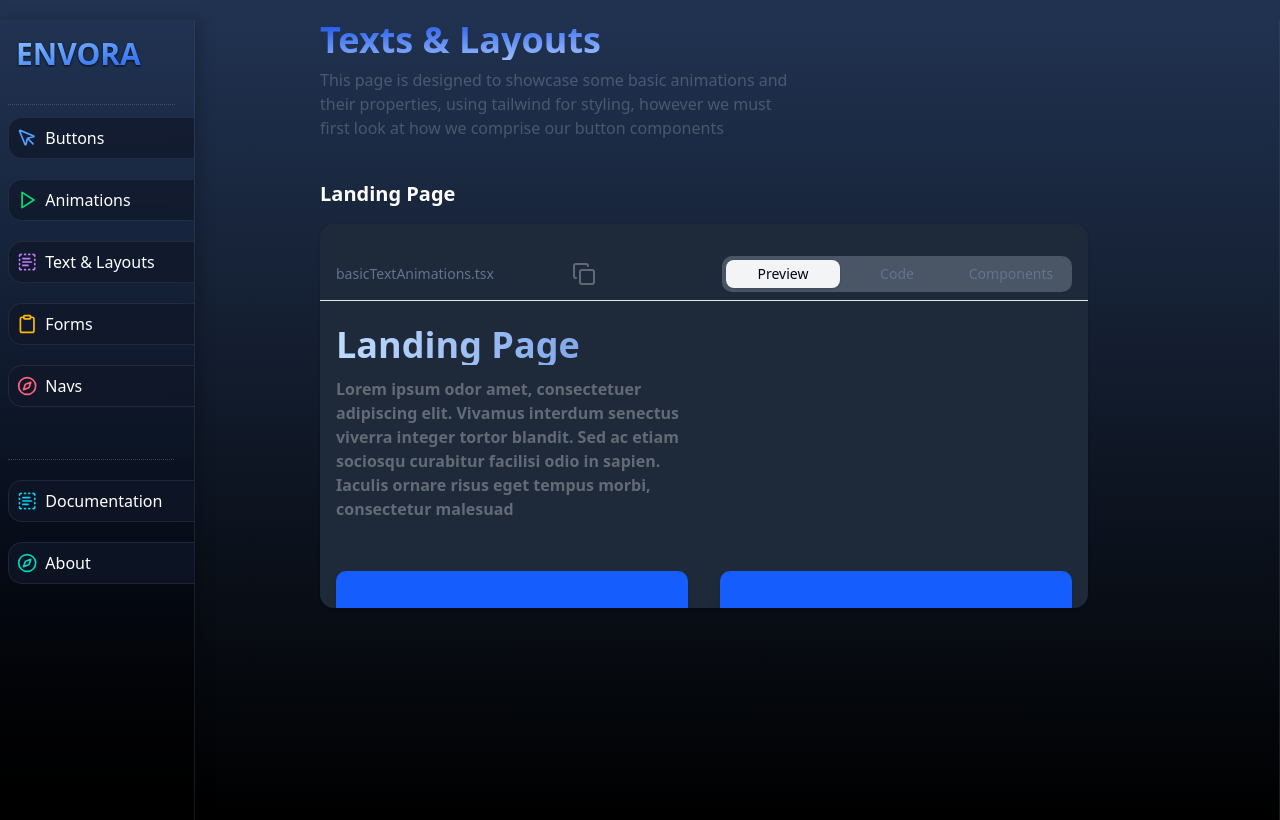
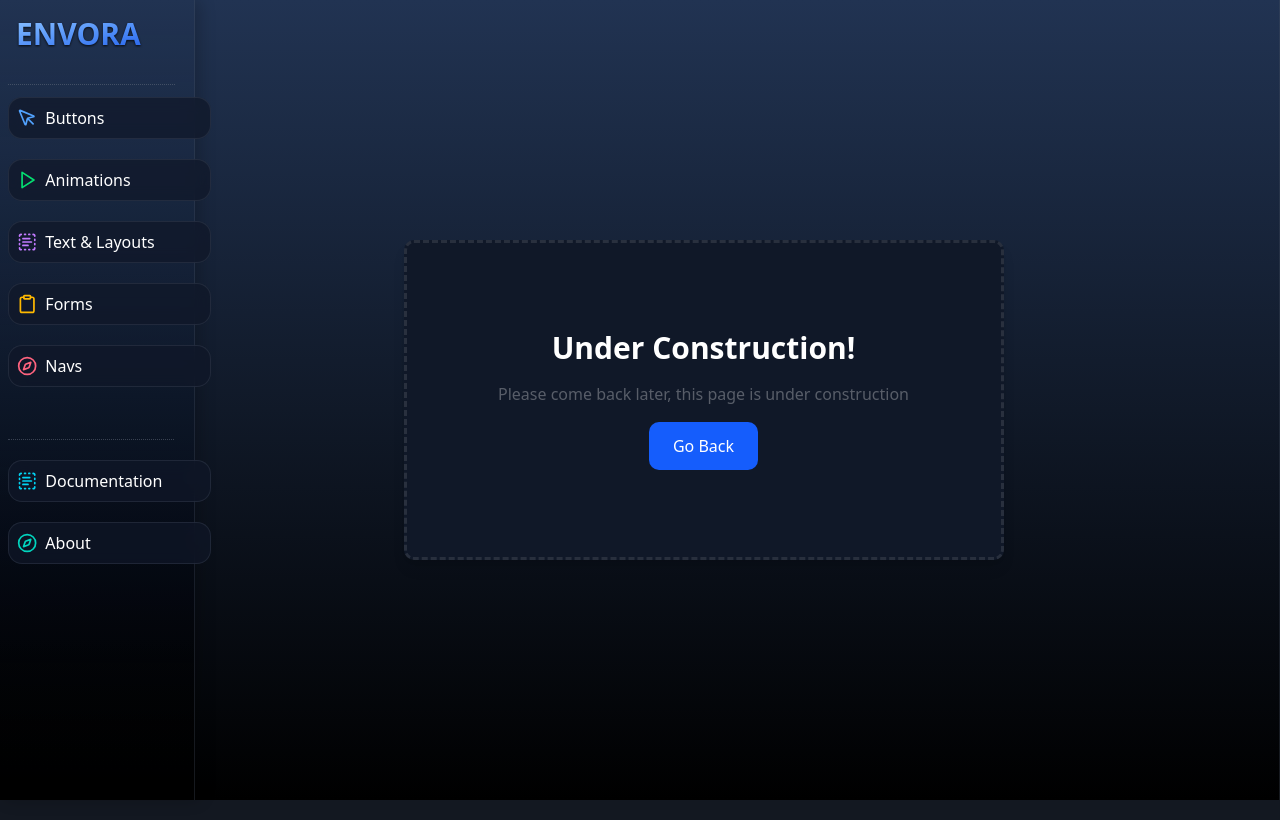
Before and after one commit to AlessandroB1298/envora, a Next.js app: page /dashboard/text in a window 1280 px wide. Built offline with nearby package versions, Linux system fonts and the light colour scheme.

Commit message:
changed all the backgrounds and added a under construction component

```diff
--- /dev/null
+++ b/app/components/custom/underConstruct.tsx
@@ -0,0 +1,16 @@
+import Link from "next/link"
+export const InProgress = () => {
+  return (
+    <div className="relative h-[40vh] flex flex-col items-center justify-center rounded-lg shadow-lg bg-gray-900 w-[600px] border-white/10 border-dashed  border-3">
+      <h2 className="text-white text-3xl font-semibold">
+        Under Construction!
+      </h2>
+      <p className="text-md text-white/30 mt-4">
+        Please come back later, this page is under construction
+      </p>
+      <Link className="px-6 mt-4 py-3 bg-blue-600 hover:bg-blue-700 text-white rounded-lg font-medium transition-all" href={"/"}>
+        Go Back
+      </Link>
+
+    </div>)
+}
--- a/app/components/ui/codePreview.tsx
+++ b/app/components/ui/codePreview.tsx
@@ -37,7 +37,7 @@ export function CodePreview({
   language = "tsx",
   children,
   size = "300px",
-  color = "bg-gray-600"
+  color = "bg-gray-900"
 }: CodePreviewProps) {
   const [activeTab, setActiveTab] = useState<string>("preview");
 
@@ -56,7 +56,7 @@ export function CodePreview({
           value={activeTab}
           onValueChange={setActiveTab}
         >
-          <div className="flex  items-center justify-between border-b px-4">
+          <div className="flex items-center justify-between border-b px-4">
             {fileName && (
               <p className="text-sm text-muted-foreground py-3">{fileName}</p>
             )}
@@ -64,10 +64,10 @@ export function CodePreview({
               onClick={() => {
                 handleClick(code + components);
               }}
-              className="text-white/30 hover:text-white/60 mr-12"
+              className="text-white/30 hover:text-white/60 lg:mr-24 md:mr-20"
             />
 
-            <TabsList className="grid grid-cols-3 w-[350px]  my-2">
+            <TabsList className="grid grid-cols-3 w-[350px] md:w-[290px] my-2">
               <TabsTrigger value="preview">Preview</TabsTrigger>
               <TabsTrigger value="code">Code</TabsTrigger>
               <TabsTrigger value="components">Components</TabsTrigger>
@@ -134,9 +134,9 @@ export function CodePreview({
               onClick={() => {
                 handleClick(code);
               }}
-              className="text-white/30 hover:text-white/60 mr-[30vw]"
+              className="text-white/30 hover:text-white/60 mr-[34vw]"
             />
-            <TabsList className="grid grid-cols-2 w-[200px]  my-2">
+            <TabsList className="grid grid-cols-2 w-[200px] my-2">
               <TabsTrigger value="preview">Preview</TabsTrigger>
               <TabsTrigger value="code">Code</TabsTrigger>
 
--- a/app/components/ui/sideNav.tsx
+++ b/app/components/ui/sideNav.tsx
@@ -9,7 +9,7 @@ import {
 const SideNav = () => {
 
   return (
-    <div className="h-[100vh] lg:w-[15.2vw] md:w-[23.5vw]  md:pl-2  fixed  pl-5 overflow-auto z-10 bg-gradient-to-b from-[#213352] to-black/60 border-r border-gray-600/30 shadow-[5px_0_15px_rgba(0,0,0,0.2)]">
+    <div className="h-[100%] lg:w-[15.2vw] md:w-[23.5vw]  md:pl-2  fixed  pl-5  z-10 bg-gradient-to-b from-[#213352] to-black/60 border-r border-gray-600/30 shadow-[5px_0_15px_rgba(0,0,0,0.2)]">
 
 
 
--- a/app/dashboard/about/page.tsx
+++ b/app/dashboard/about/page.tsx
@@ -1,17 +1,18 @@
 
 export default function Page() {
   return (
-    <div className=" ml-[25vw] space-y-6 h-[100vh] ">
-      <section className=" flex flex-col mt-5">
+    <div className=" ml-[25vw]  h-[100vh] overflow-y-auto ">
+      <section className=" flex flex-col ">
         <div className="gap-2">
-          <h2 className=" text-4xl font-extrabold bg-gradient-to-br from-blue-700 to-white bg-clip-text text-transparent ">
+          <h2 className="text-4xl mt-4 font-extrabold bg-gradient-to-br from-blue-700 to-white bg-clip-text text-transparent ">
             About</h2>
           <p className="w-1/2 mt-2 text-white opacity-20">
             This page is designed to give a little
-            insight into me, and mission statement
-            behind this site and why I think it can be
-            really useful and a great place to find cool
-            components.
+            insight into me and the mission statement
+            behind this site, and why I think it
+            is important and can be useful for
+            creating and editing components in your
+            own applications.
           </p>
         </div>
       </section>
--- a/app/dashboard/buttons/page.tsx
+++ b/app/dashboard/buttons/page.tsx
@@ -39,10 +39,10 @@ export default function Page() {
         <div className="space-y-4">
           <h2 className="text-xl text-white font-bold">Basic Button</h2>
           <CodePreview
-            className="bg-gray-800 h-[350px] "
+            className="bg-gray-900 h-[350px] "
             code={basicButtonText}
             fileName="buttonBasicExample.tsx"
-            color='bg-gray-800'
+            color='bg-gray-900'
 
           >
             <BasicButton />
@@ -52,8 +52,8 @@ export default function Page() {
         <div className="space-y-4">
           <h2 className="text-xl text-white font-bold">Hover Button</h2>
           <CodePreview
-            className="bg-gray-800 h-[350px]"
-            color='bg-gray-800'
+            className="bg-gray-900 h-[350px]"
+            color='bg-gray-900'
 
             code={hoverButtonText}
 
@@ -66,9 +66,9 @@ export default function Page() {
         <div className="space-y-4 ">
           <h2 className="text-xl text-white font-bold">Rounded</h2>
           <CodePreview
-            className="bg-gray-800 h-[350px]"
+            className="bg-gray-900 h-[350px]"
             code={roundedButtonText}
-            color='bg-gray-800'
+            color='bg-gray-900'
 
             fileName="buttonRoundExample.tsx"
           >
@@ -81,10 +81,10 @@ export default function Page() {
         <div className="space-y-4 mb-64">
           <h2 className="text-xl text-white font-bold">Ring Focus</h2>
           <CodePreview
-            className="bg-gray-800 h-[350px]"
+            className="bg-gray-900 h-[350px]"
             code={ringFocusedButtonText}
             fileName="buttonRoundExample.tsx"
-            color='bg-gray-800'
+            color='bg-gray-900'
 
           >
             <RingFocusedButton />
--- a/app/dashboard/docs/page.tsx
+++ b/app/dashboard/docs/page.tsx
@@ -1,10 +1,10 @@
 
 export default function Page() {
   return (
-    <div className=" ml-[25vw] space-y-6 h-[100vh] ">
-      <section className=" flex flex-col mt-5">
+    <div className=" ml-[25vw]  h-[100vh] overflow-y-auto ">
+      <section className=" flex flex-col ">
         <div className="gap-2">
-          <h2 className="text-4xl font-extrabold bg-gradient-to-br from-blue-700 to-white bg-clip-text text-transparent ">
+          <h2 className="text-4xl mt-4 font-extrabold bg-gradient-to-br from-blue-700 to-white bg-clip-text text-transparent ">
             Docs</h2>
           <p className="w-1/2 mt-2 text-white opacity-20">
             This page is designed to give a little
--- a/app/dashboard/forms/page.tsx
+++ b/app/dashboard/forms/page.tsx
@@ -2,9 +2,9 @@
 export default function Page() {
   return (
     <div className=" ml-[25vw] space-y-6  h-[100vh] ">
-      <section className=" flex flex-col mt-5">
+      <section className=" flex flex-col ">
         <div className="gap-2">
-          <h2 className="text-4xl font-extrabold bg-gradient-to-br from-blue-700 to-white bg-clip-text text-transparent ">Forms</h2>
+          <h2 className="text-4xl mt-4 font-extrabold bg-gradient-to-br from-blue-700 to-white bg-clip-text text-transparent ">Forms</h2>
           <p className="w-1/2 mt-2 text-white opacity-20">
             This page is designed to showcase some basic animations and their
             properties, using tailwind for styling, however we must first look
--- a/app/dashboard/text/page.tsx
+++ b/app/dashboard/text/page.tsx
@@ -1,34 +1,8 @@
-import { CodePreview } from "@/app/components/ui/codePreview";
-import Landing from "@/app/components/landingPage/landing";
-import { landingPageText, newDemoComponent } from "@/app/components/text/text";
+import { InProgress } from "@/app/components/custom/underConstruct";
 export default function Page() {
   return (
-    <div className=" ml-[25vw] space-y-6 h-[100vh] ">
-      <section className=" flex flex-col mt-5">
-        <div className="gap-2">
-          <h2 className="text-4xl font-extrabold bg-gradient-to-br from-blue-700 to-white bg-clip-text text-transparent ">Texts & Layouts</h2>
-          <p className="w-1/2 mt-2 text-white opacity-20">
-            This page is designed to showcase some basic animations and their
-            properties, using tailwind for styling, however we must first look
-            at how we comprise our button components
-          </p>
-        </div>
-      </section>
-
-      <section className="grid  mt-10 h grid-cols-1 sm:grid-cols-2 lg-grid-cols-4 gap-4">
-        <div className="space-y-4">
-          <h2 className="text-xl text-white font-bold">Landing Page</h2>
-          <CodePreview
-            className="bg-gray-800  h-[48vh] "
-            color='bg-gray-800'
-            code={landingPageText}
-            components={newDemoComponent}
-            fileName="basicTextAnimations.tsx"
-          >
-            <Landing />
-          </CodePreview>
-        </div>
-      </section>
+    <div className=" ml-[10vw] space-y-6 h-[100vh] flex flex-col items-center justify-center ">
+      <InProgress />
     </div>
   );
 }
--- a/app/layout.tsx
+++ b/app/layout.tsx
@@ -23,11 +23,11 @@ export default function RootLayout({
       <head>
 
       </head>
-      <body className={`  h-full w-full items-center justify-items-center`}>
+      <body>
         <SideNav />
         {children}
 
       </body>
-    </html>
+    </html >
   );
 }
```
Also changed, not shown: app/dashboard/animations/page.tsx (+8 -8 lines), app/dashboard/navs/page.tsx (+9 -9 lines).
